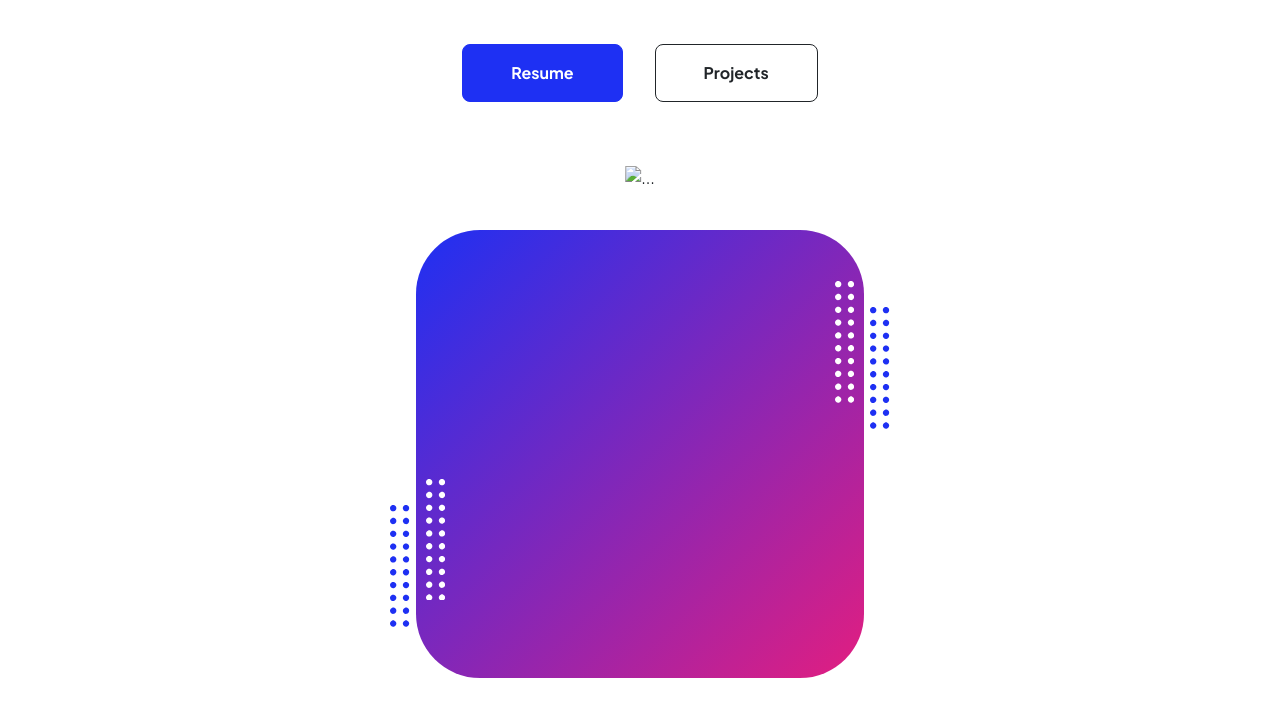
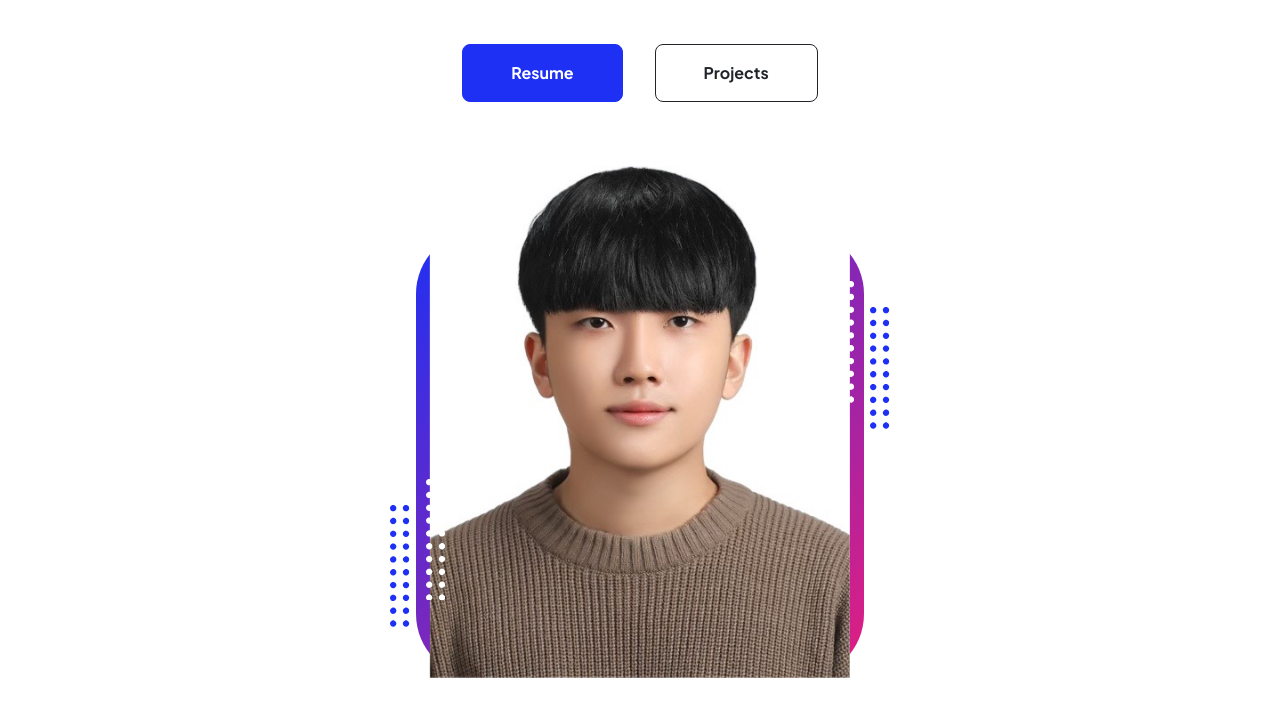
Before and after one commit to yxun20/Mid-Term-Project2, a plain HTML site: page index.html in a window 1280 px wide. Shown: the part 368-1084 px from the top of the page. Drawn offline with nearby package versions, Linux system fonts and the light colour scheme.

Commit message:
Update index.html

```diff
--- a/index.html
+++ b/index.html
@@ -56,7 +56,7 @@
                                 <div class="profile bg-gradient-primary-to-secondary">
                                     <!-- TIP: For best results, use a photo with a transparent background like the demo example below-->
                                     <!-- Watch a tutorial on how to do this on YouTube (link)-->
-                                    <img class="profile-img" src="assets/propile.png" alt="..." />
+                                    <img class="profile-img" src="assets/profile.png" alt="..." />
                                     <div class="dots-1">
                                         <!-- SVG Dots-->
                                         <svg version="1.1" xmlns="http://www.w3.org/2000/svg" xmlns:xlink="http://www.w3.org/1999/xlink" x="0px" y="0px" viewBox="0 0 191.6 1215.4" style="enable-background: new 0 0 191.6 1215.4" xml:space="preserve">
```
